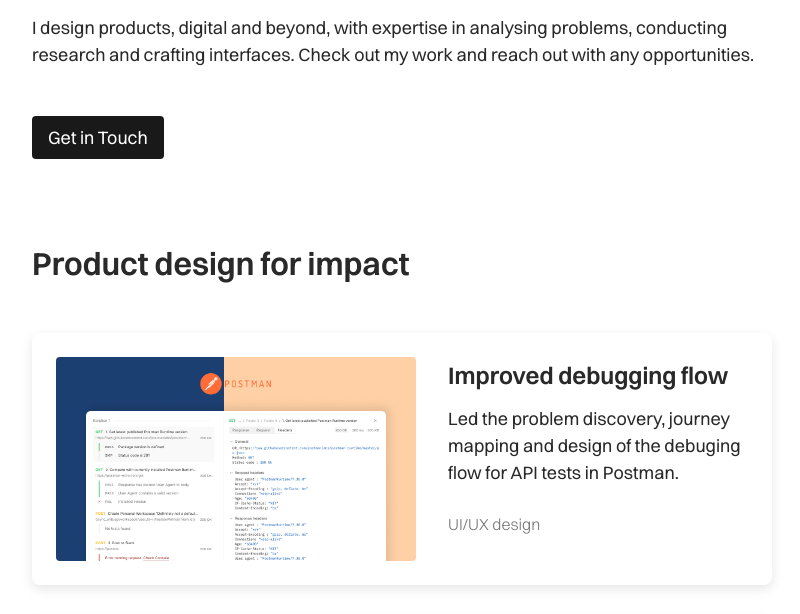
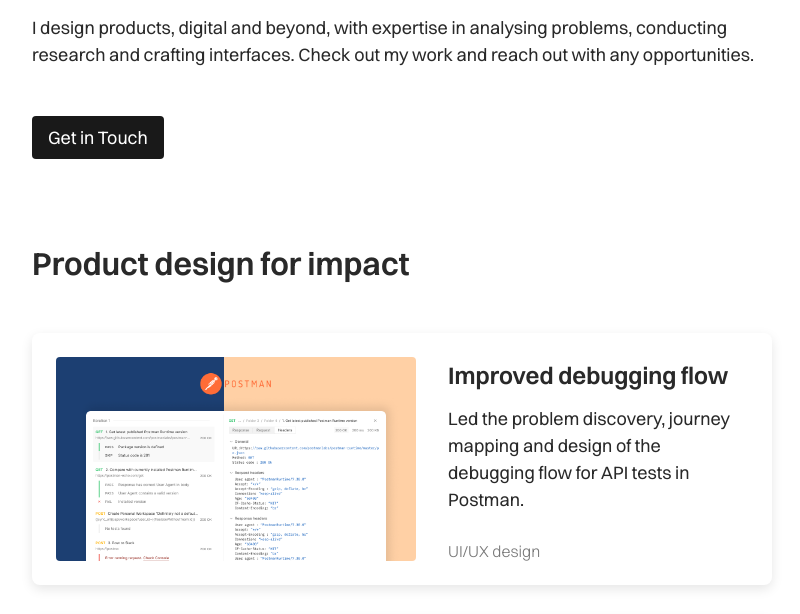
Before and after one commit to harsuyash/createwithsuyash, a plain HTML site: page index.html in a window 1280 px wide. Shown: the part 487-1101 px from the top of the page, without its empty margins (238-1038 px from the left). Drawn offline with Linux system fonts and the light colour scheme.

Commit message:
Update index.html

```diff
--- a/index.html
+++ b/index.html
@@ -107,7 +107,7 @@
                 <div>
                   <h4> <a href="Debugging-flow/Improved-debugging-flow.html" class="card-link">Improved debugging flow</a> </h4>
                   <p>
-                    Led the problem discovery, journey mapping and design of the debuging flow for API tests in Postman.
+                    Led the problem discovery, journey mapping and design of the debugging flow for API tests in Postman.
                   </p>
 
                   <p class="tags"> UI/UX design </p>
```
